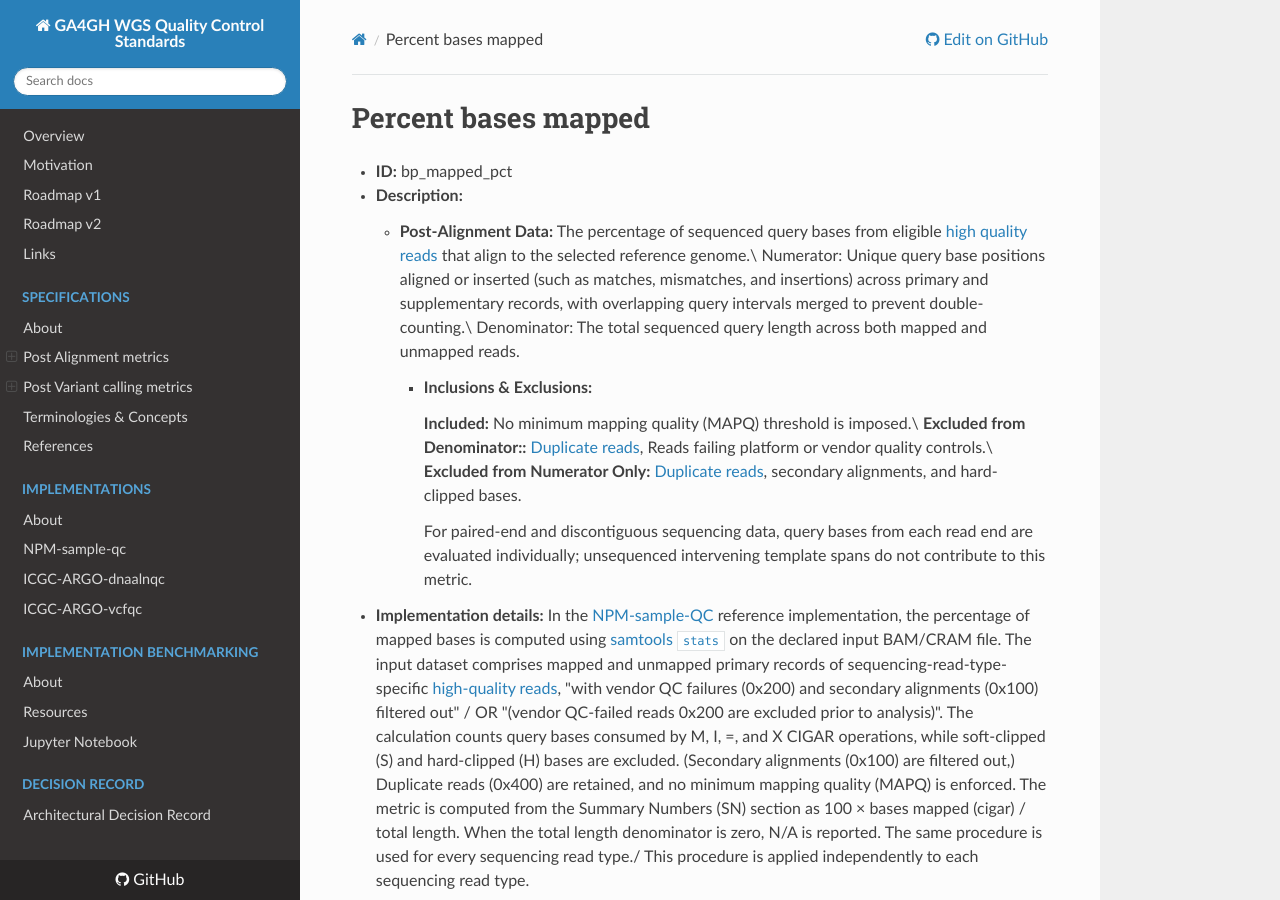
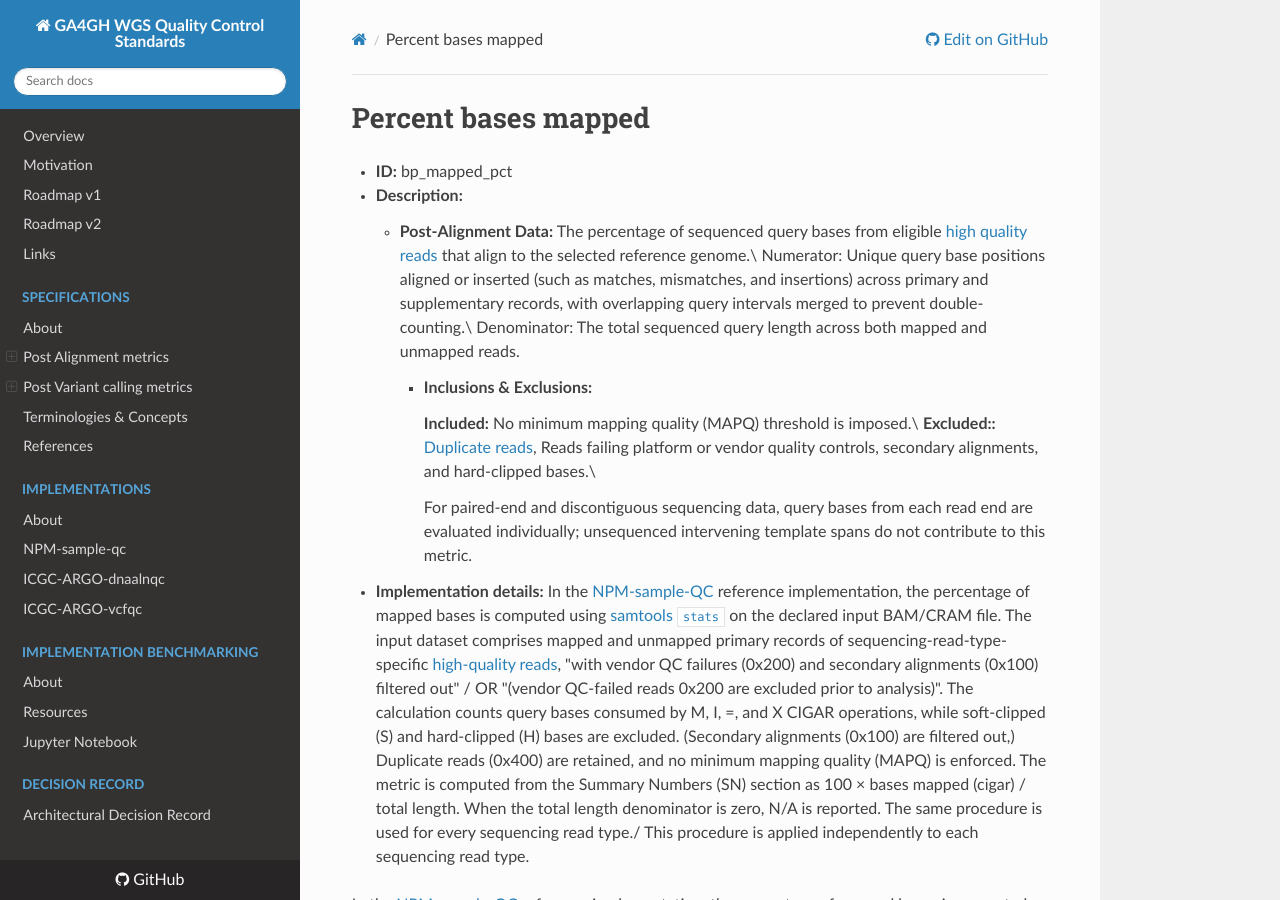
Before and after one commit to ga4gh/quality-control-wgs, an MkDocs documentation site: the page built from docs/metrics_definitions/lr-bases_mapped.md, in a window 1280 px wide and 900 px high. Built offline with MkDocs 1.6.1, drawn with Linux system fonts in a browser that asks for light colours; nearby versions of some CDN libraries.

Commit message:
update metric description

```diff
--- a/docs/metrics_definitions/lr-bases_mapped.md
+++ b/docs/metrics_definitions/lr-bases_mapped.md
@@ -9,8 +9,7 @@
         - **Inclusions & Exclusions:**
 
             **Included:** No minimum mapping quality (MAPQ) threshold is imposed.\
-            **Excluded from Denominator::**  [Duplicate reads](terminologies.md#duplicated-reads), Reads failing platform or vendor quality controls.\
-            **Excluded from Numerator Only:** [Duplicate reads](terminologies.md#duplicated-reads), secondary alignments, and hard-clipped bases.
+            **Excluded::**  [Duplicate reads](terminologies.md#duplicated-reads), Reads failing platform or vendor quality controls, secondary alignments, and hard-clipped bases.\
 
             For paired-end and discontiguous sequencing data, query bases from each read end are evaluated individually; unsequenced intervening template spans do not contribute to this metric.
 
```
